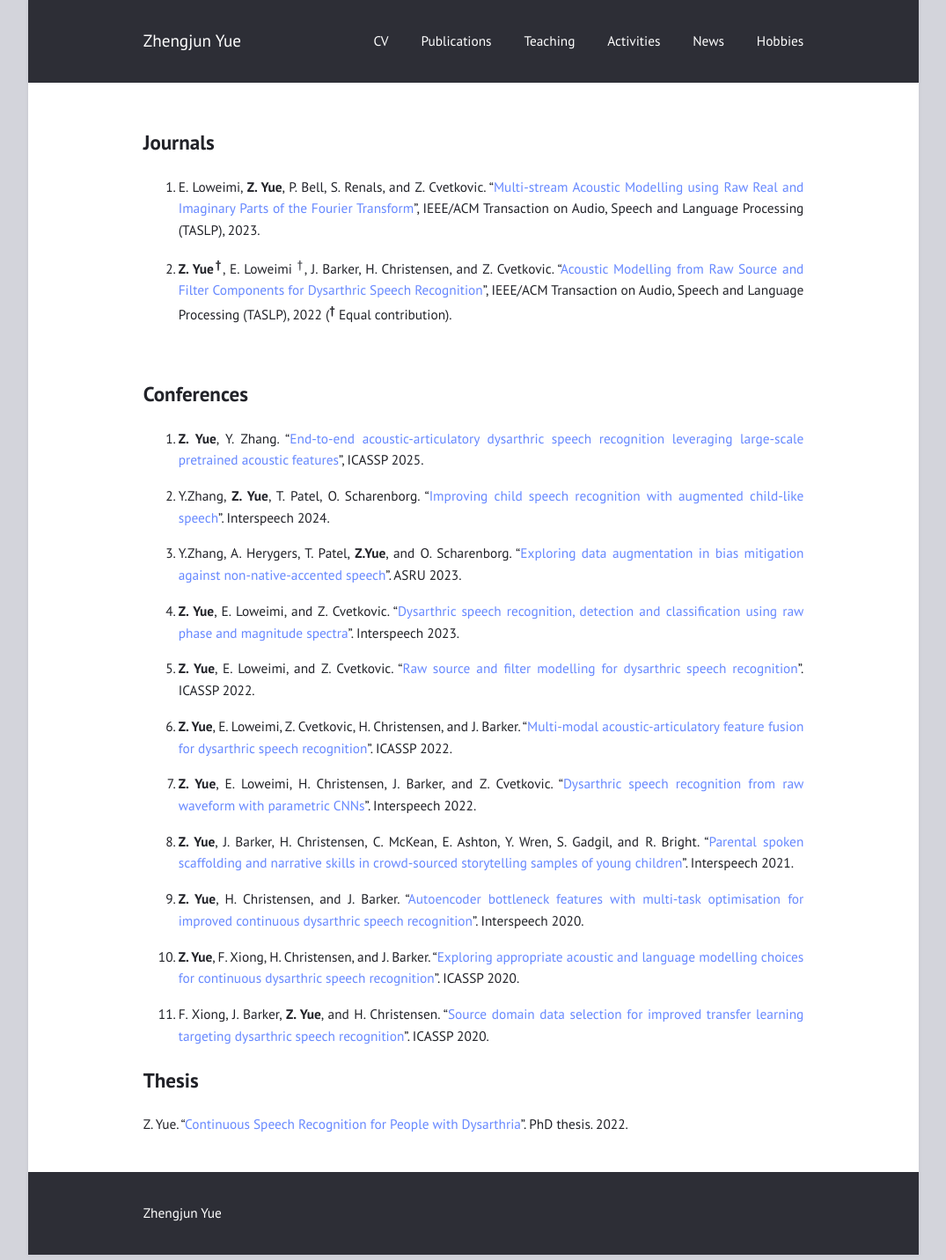
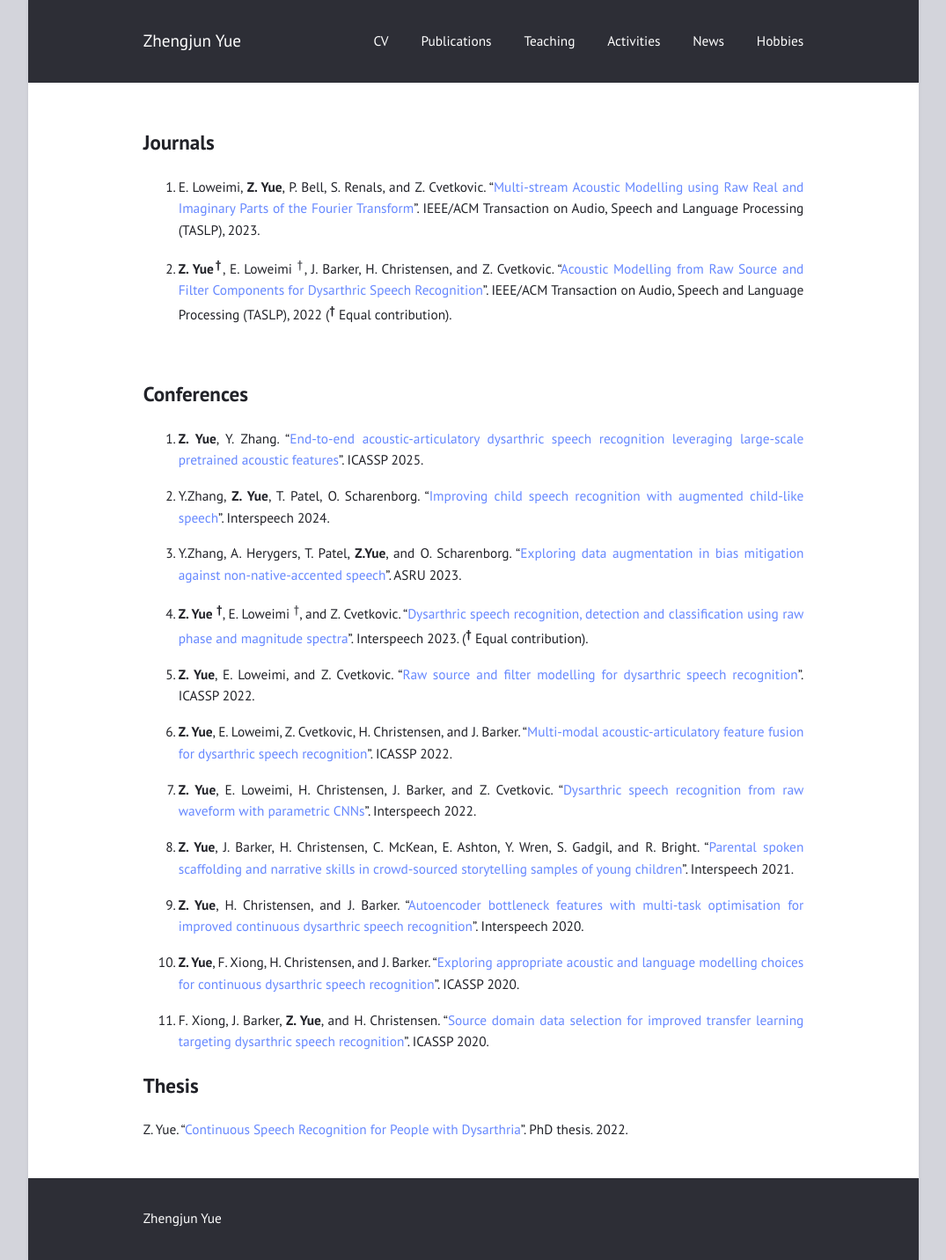
Before and after one commit to zhengjunyue/zhengjunyue.github.io, a Jekyll site: the page built from publications.md, in a window 1280 px wide. Shown: the whole page at 88% size, without its empty margins (102-1177 px from the left). Built offline with Jekyll 4.4.1, drawn with Linux system fonts in a browser that asks for light colours.

Commit message:
Update publications.md

```diff
--- a/publications.md
+++ b/publications.md
@@ -8,11 +8,11 @@
 ## Journals ##
 
 1. E. Loweimi, **Z. Yue**, P. Bell, S. Renals, and Z. Cvetkovic. “[Multi-stream Acoustic
-Modelling using Raw Real and Imaginary Parts of the Fourier Transform](https://ieeexplore.ieee.org/abstract/document/10026604)”, IEEE/ACM
+Modelling using Raw Real and Imaginary Parts of the Fourier Transform](https://ieeexplore.ieee.org/abstract/document/10026604)”. IEEE/ACM
 Transaction on Audio, Speech and Language Processing (TASLP), 2023.
 
 2. **Z. Yue<sup>&#8224;</sup>**, E. Loweimi <sup>&#8224;</sup>, J. Barker, H. Christensen, and Z. Cvetkovic. “[Acoustic
-Modelling from Raw Source and Filter Components for Dysarthric Speech Recognition](https://ieeexplore.ieee.org/document/9900378)”,
+Modelling from Raw Source and Filter Components for Dysarthric Speech Recognition](https://ieeexplore.ieee.org/document/9900378)”.
 IEEE/ACM Transaction on Audio, Speech and Language Processing (TASLP), 2022
 (**<sup>&#8224;</sup>** Equal contribution).
 
@@ -21,13 +21,13 @@
 
 ## Conferences ##
 
-1. **Z. Yue**, Y. Zhang. "[End-to-end acoustic-articulatory dysarthric speech recognition leveraging large-scale pretrained acoustic features](https://ieeexplore.ieee.org/abstract/document/10888412)", ICASSP 2025.
+1. **Z. Yue**, Y. Zhang. "[End-to-end acoustic-articulatory dysarthric speech recognition leveraging large-scale pretrained acoustic features](https://ieeexplore.ieee.org/abstract/document/10888412)". ICASSP 2025.
 
-2. Y.Zhang, **Z. Yue**, T. Patel, O. Scharenborg. "[Improving child speech recognition with augmented child-like speech]()". Interspeech 2024.
+2. Y.Zhang, **Z. Yue**, T. Patel, O. Scharenborg. "[Improving child speech recognition with augmented child-like speech](https://arxiv.org/abs/2406.10284)". Interspeech 2024.
 
-3. Y.Zhang, A. Herygers, T. Patel, **Z.Yue**, and O. Scharenborg. "[Exploring data augmentation in bias mitigation against non-native-accented speech](https://arxiv.org/abs/2406.10284)". ASRU 2023.
+3. Y.Zhang, A. Herygers, T. Patel, **Z.Yue**, and O. Scharenborg. "[Exploring data augmentation in bias mitigation against non-native-accented speech](https://ieeexplore.ieee.org/abstract/document/10389756)". ASRU 2023.
 
-4. **Z. Yue**, E. Loweimi, and Z. Cvetkovic. "[Dysarthric speech recognition, detection and classification using raw phase and magnitude spectra](https://ieeexplore.ieee.org/abstract/document/10389756)". Interspeech 2023.
+4. **Z. Yue <sup>&#8224;</sup>**, E. Loweimi <sup>&#8224;</sup>, and Z. Cvetkovic. "[Dysarthric speech recognition, detection and classification using raw phase and magnitude spectra](https://kclpure.kcl.ac.uk/portal/en/publications/dysarthric-speech-recognition-detection-and-classification-using-)". Interspeech 2023. (**<sup>&#8224;</sup>** Equal contribution).
 
 5. **Z. Yue**, E. Loweimi, and Z. Cvetkovic. "[Raw source and filter modelling for dysarthric speech recognition](https://ieeexplore.ieee.org/document/9746553)". ICASSP 2022.
 
```
